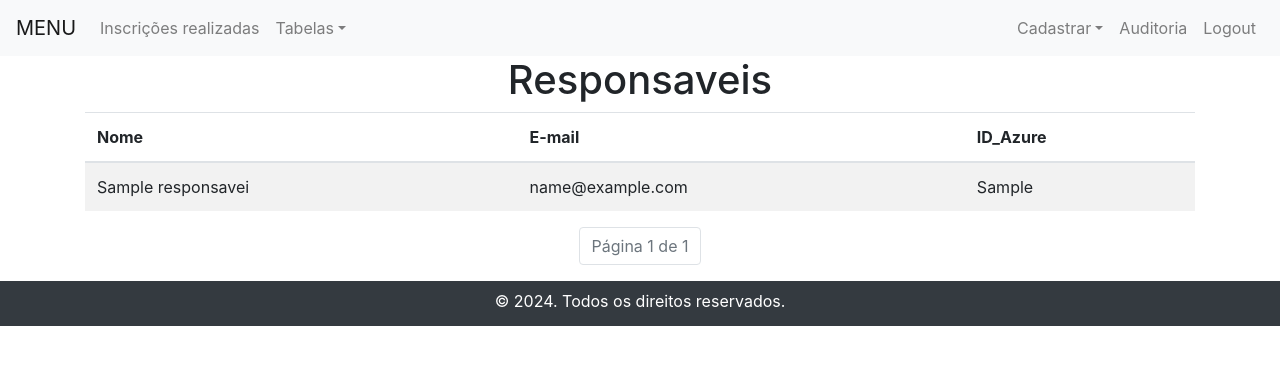
After one commit to vitoroliveirasilva/py.BrasifTreinamentos, a Flask app: page /tabela/responsaveis in a window 1280 px wide. The commit adds this page. Shown: the top 365 px of the page. Run offline with Flask 3, Linux system fonts and the light colour scheme; a user stored in the database is signed in; tables that the repository leaves empty hold one stand-in row (values such as "Sample post"); some libraries are stand-ins or nearby versions.

Commit message:
FEAT - Tabela Responsáveis

```diff
--- a/TREINAMENTO/routes/tabelas/__init__.py
+++ b/TREINAMENTO/routes/tabelas/__init__.py
@@ -5,3 +5,5 @@ tabela_bp = Blueprint('tabela', __name__, url_prefix="/tabela")
 from .tabela_tipos_routes import *
 from .tabela_marcas_routes import *
 from .tabela_treinamentos_routes import *
+
+from .tabela_responsaveis_routes import *
--- /dev/null
+++ b/TREINAMENTO/routes/tabelas/tabela_responsaveis_routes.py
@@ -0,0 +1,21 @@
+from flask import render_template, request
+from TREINAMENTO import db
+from flask_login import login_required
+from TREINAMENTO.models import Responsavel
+from sqlalchemy import desc
+from . import tabela_bp
+
+
+@tabela_bp.route('/responsaveis')
+@login_required
+def tabela_responsaveis():
+    page = request.args.get('page', 1, type=int)
+    per_page = request.args.get('per_page', 5, type=int)
+
+    # Consulta para trazer os responsaveis
+    responsaveis = db.session.query(Responsavel)\
+        .filter(Responsavel.status == True)\
+        .order_by(Responsavel.data_alteracao.desc())\
+        .paginate(page=page, per_page=per_page)
+
+    return render_template('/tabelas/tabela_responsaveis.html', responsaveis=responsaveis)
--- a/TREINAMENTO/templates/base.html
+++ b/TREINAMENTO/templates/base.html
@@ -29,7 +29,7 @@
                         <div class="dropdown-menu dropdown-menu-right" aria-labelledby="navbarDropdown">
                             <a class="dropdown-item" href="#">Colaboradores</a>
                             <a class="dropdown-item" href="#">Logins</a>
-                            <a class="dropdown-item" href="#">Responsáveis</a>
+                            <a class="dropdown-item" href="/tabela/responsaveis">Responsáveis</a>
                             <a class="dropdown-item" href="/tabela/treinamentos">Treinamentos</a>
                             <a class="dropdown-item" href="/tabela/marcas">Marcas</a>
                             <a class="dropdown-item" href="/tabela/tipos">Tipos</a>
--- /dev/null
+++ b/TREINAMENTO/templates/tabelas/tabela_responsaveis.html
@@ -0,0 +1,45 @@
+{% extends "base.html" %}
+
+{% set title = "Responsaveis" %}
+
+{% block content %}
+<div class="container">
+
+    <h1 class="text-center">Responsaveis</h1>
+
+    <div class="table-responsive">
+        <table class="table table-striped">
+            <thead>
+                <tr>
+                    <th>Nome</th>
+                    <th>E-mail</th>
+                    <th>ID_Azure</th>
+                </tr>
+            </thead>
+            <tbody>
+                {% for responsavel in responsaveis.items %}
+                <tr>
+                    <td>{{ responsavel.nome }}</td>
+                    <td>{{ responsavel.email }}</td>
+                    <td>{{ responsavel.id_azure_ad }}</td>
+                </tr>
+                {% endfor %}
+            </tbody>
+        </table>
+    </div>
+    <nav aria-label="Page navigation example">
+        <ul class="pagination justify-content-center">
+            {% if responsaveis.has_prev %}
+            <li class="page-item"><a class="page-link"
+                    href="{{ url_for('tabela.tabela_responsaveis', page=responsaveis.prev_num) }}">Anterior</a></li>
+            {% endif %}
+            <li class="page-item disabled"><a class="page-link" href="">Página {{ responsaveis.page }} de
+                    {{ responsaveis.pages }}</a></li>
+            {% if responsaveis.has_next %}
+            <li class="page-item"><a class="page-link"
+                    href="{{ url_for('tabela.tabela_responsaveis', page=responsaveis.next_num) }}">Próxima</a></li>
+            {% endif %}
+        </ul>
+    </nav>
+</div>
+{% endblock %}
```
